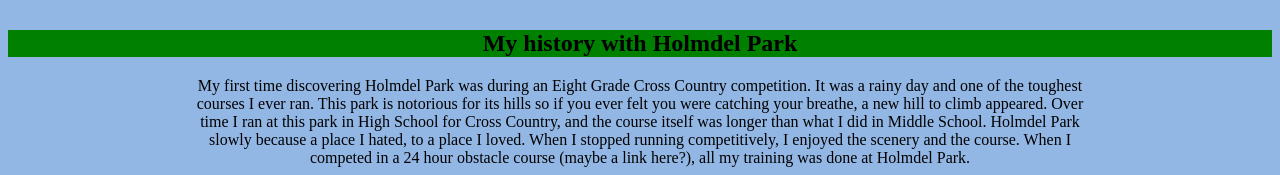
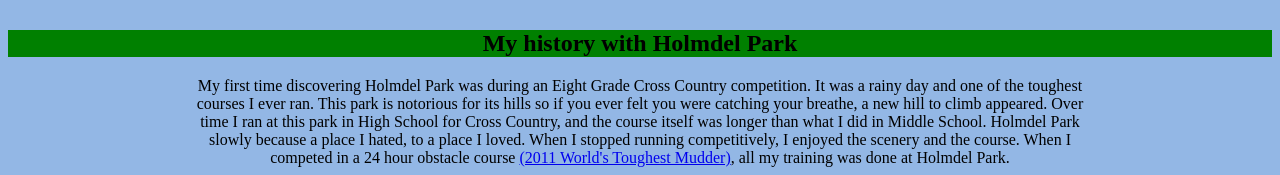
Before and after one commit to turitzinv/First_Website, a plain HTML site: page index.html in a window 1280 px wide. Shown: the part 651-826 px from the top of the page. Drawn offline with Linux system fonts and the light colour scheme.

Commit message:
Adding YouTube link about the World's Toughest Mudder

```diff
--- a/index.html
+++ b/index.html
@@ -49,7 +49,7 @@
                 It was a rainy day and one of the toughest courses I ever ran.  This park is notorious for its hills so if you ever felt you were catching your breathe, a new hill to climb appeared.
                 Over time I ran at this park in High School for Cross Country, and the course itself was longer than what I did in Middle School.
                 Holmdel Park slowly because a place I hated, to a place I loved.  When I stopped running competitively, I enjoyed the scenery and the course.
-                When I competed in a 24 hour obstacle course (maybe a link here?), all my training was done at Holmdel Park.
+                When I competed in a 24 hour obstacle course <a href="https://www.youtube.com/watch?v=re7m9Y5U_Hw">(2011 World's Toughest Mudder)</a>, all my training was done at Holmdel Park.
              </p>
         </div>
         <script src="script.js"></script>
```
